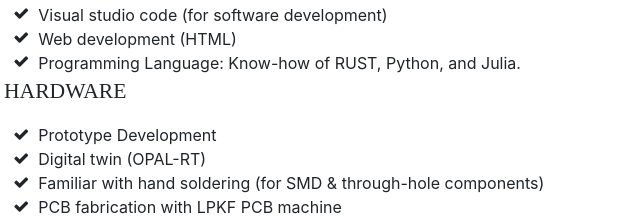
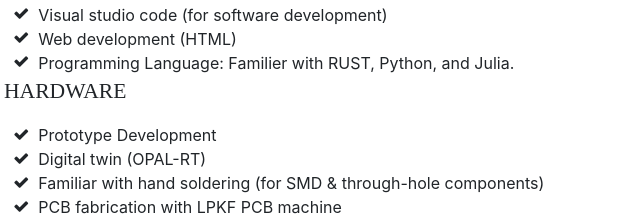
Before and after one commit to gautamrituraj/g.rituraj, a website with bundled scripts: page index.html in a window 1280 px wide. Shown: the part 2827-3043 px from the top of the page, 316-956 px from the left. Built offline with nearby package versions, Linux system fonts and the light colour scheme; files whose address does not match are found by name; a web font is replaced by a local one.

Commit message:
Update index.html

```diff
--- a/index.html
+++ b/index.html
@@ -385,7 +385,7 @@
            <li>
 		   <li>
               <i class="fa-li fa fa-check"></i>
-              Programming Language: Know-how of RUST, Python, and Julia.</li>
+              Programming Language: Familier with RUST, Python, and Julia.</li>
            <li>
 		   </ul>
 
```
